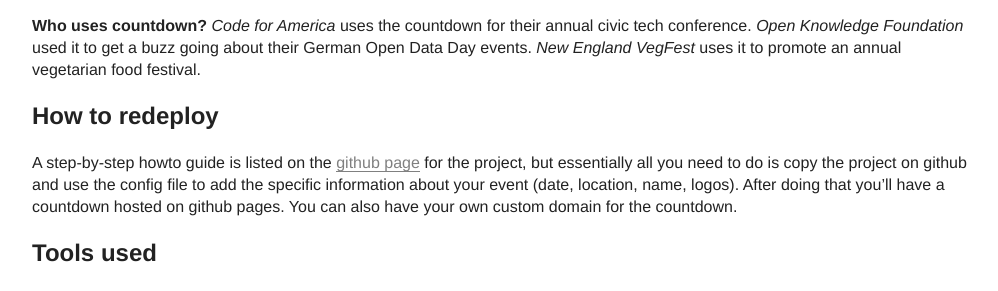
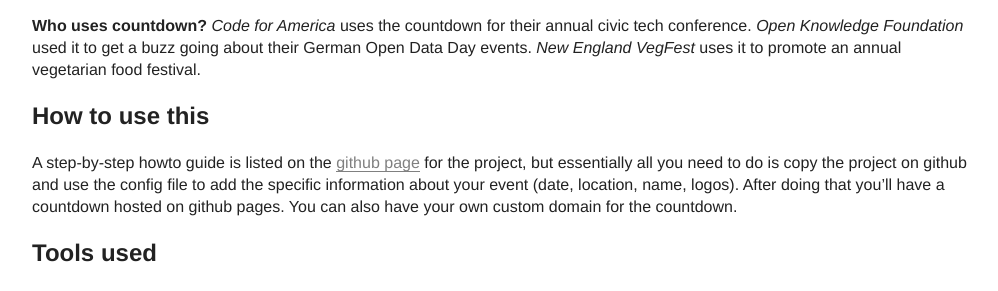
Before and after one commit to drewrwilson/drewrwilson.github.io, a Jekyll site: the page built from _posts/projects/2014-03-18-countdown-microapp.md, in a window 1280 px wide and 900 px high, scrolled down 696 px. Shown: the part 158-449 px from the top of the window, without its empty margins (140-1138 px from the left). Built offline with Jekyll 4.4.1, drawn with Linux system fonts in a browser that asks for light colours; nearby versions of some CDN libraries; library files that are not in the unit come from our copies.

Commit message:
update countdown link

```diff
--- a/_posts/projects/2014-03-18-countdown-microapp.md
+++ b/_posts/projects/2014-03-18-countdown-microapp.md
@@ -25,8 +25,8 @@
 
 **Who uses countdown?** *Code for America* uses the countdown for their annual civic tech conference. *Open Knowledge Foundation* used it to get a buzz going about their German Open Data Day events. *New England VegFest* uses it to promote an annual vegetarian food festival.
 
-## How to redeploy
-A step-by-step howto guide is listed on the [github page](https://github.com/drewrwilson/countdown-to-new-england-vegfest) for the project, but essentially all you need to do is copy the project on github and use the config file to add the specific information about your event (date, location, name, logos). After doing that you'll have a countdown hosted on github pages. You can also have your own custom domain for the countdown.
+## How to use this
+A step-by-step howto guide is listed on the [github page](https://github.com/drewrwilson/countdown) for the project, but essentially all you need to do is copy the project on github and use the config file to add the specific information about your event (date, location, name, logos). After doing that you'll have a countdown hosted on github pages. You can also have your own custom domain for the countdown.
 
 ## Tools used
  * github.io pages
```
